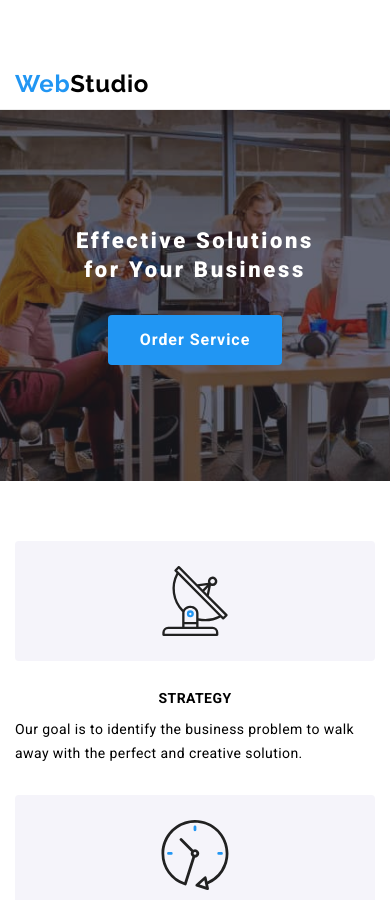
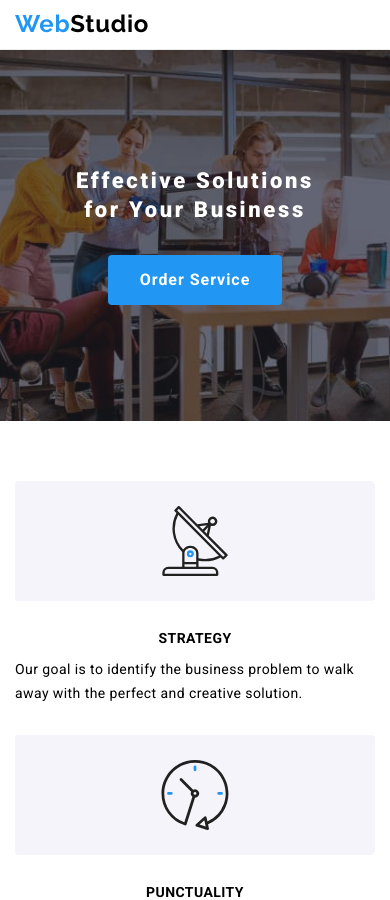
Before and after one commit to Yaroslav0102030405/01-Webstudio, a React (Create React App) app: page / in a window 390 px wide. Shown: the top 900 px of the page. Built offline with nearby package versions, Linux system fonts and the light colour scheme.

Commit message:
update-2

```diff
--- a/src/BaseScss/base.scss
+++ b/src/BaseScss/base.scss
@@ -20,7 +20,7 @@ body {
   font-family: Roboto, sans-serif;
 
   @media  screen and (max-width: 767px) {
-    padding-top: 60px;
+    // padding-top: 60px;
   }
 
   @media  screen and (min-width: 768px) {
```
